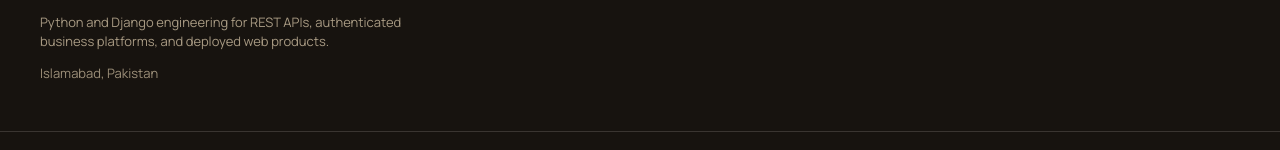
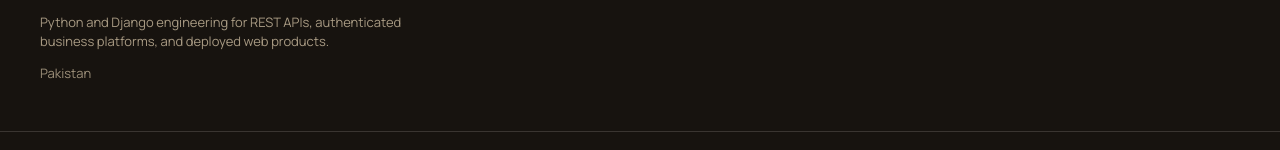
Before and after one commit to Shahriyar-Kh/shahriyarkhan-portfolio-v1, a Next.js app in the folder web/: page /work in a window 1280 px wide. Shown: the part 1108-1258 px from the top of the page. Built offline with nearby package versions, Linux system fonts and the light colour scheme; no server answers.

Commit message:
fix(profile): align canonical contact and social links

```diff
--- a/web/src/content/site.ts
+++ b/web/src/content/site.ts
@@ -1,9 +1,14 @@
 /**
  * Site-wide constants. Contact-detail fallbacks are used only when the
- * live SiteSetting API field is empty or the fetch failed - see
- * components/contact/contact-details.tsx.
+ * live SiteSetting API field is empty or the fetch failed.
+ *
+ * Canonical public identity (2026-09):
+ * - LinkedIn: /in/shahriyar-kh/
+ * - GitHub: @Shahriyar-Kh
+ * - public location: Pakistan
+ *
+ * Phone/WhatsApp are intentionally not exposed as public fallbacks.
  */
-
 export const SITE_URL = (process.env.NEXT_PUBLIC_SITE_URL ?? "https://shahriyarkhan.com").replace(
   /\/+$/,
   "",
@@ -14,14 +19,14 @@
 
 export const CONTACT_FALLBACKS = {
   email: "shahriyarkhanpk1@gmail.com",
-  phone: "+92 311 0924560",
-  location: "Islamabad, Pakistan",
+  phone: "",
+  location: "Pakistan",
 } as const;
 
 export const SOCIAL_LINKS = {
   github: "https://github.com/Shahriyar-Kh",
-  linkedin: "https://linkedin.com/in/shahriyarkhan786",
-  whatsapp: "https://wa.me/923110924560",
+  linkedin: "https://www.linkedin.com/in/shahriyar-kh/",
+  whatsapp: "",
 } as const;
 
 /** Used by lib/format.ts's isDistinctRepoUrl() to detect when a
```
